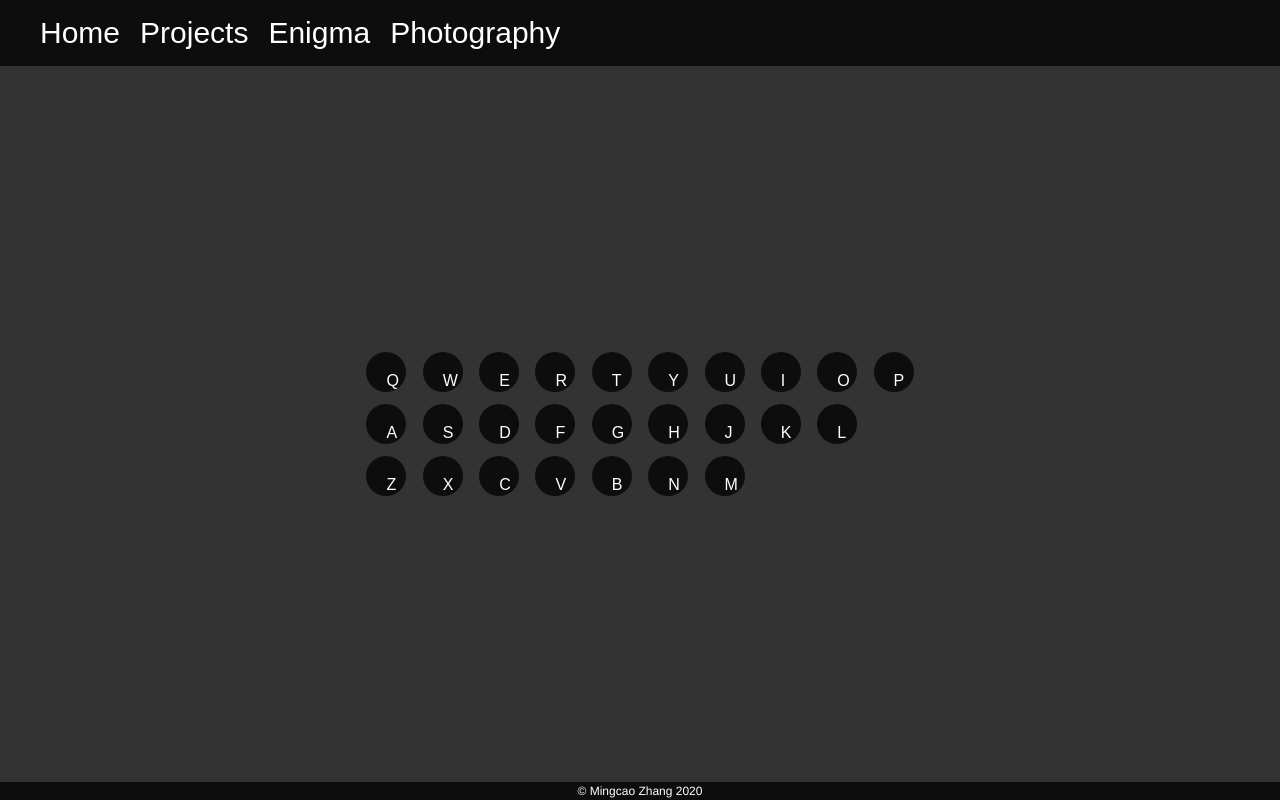
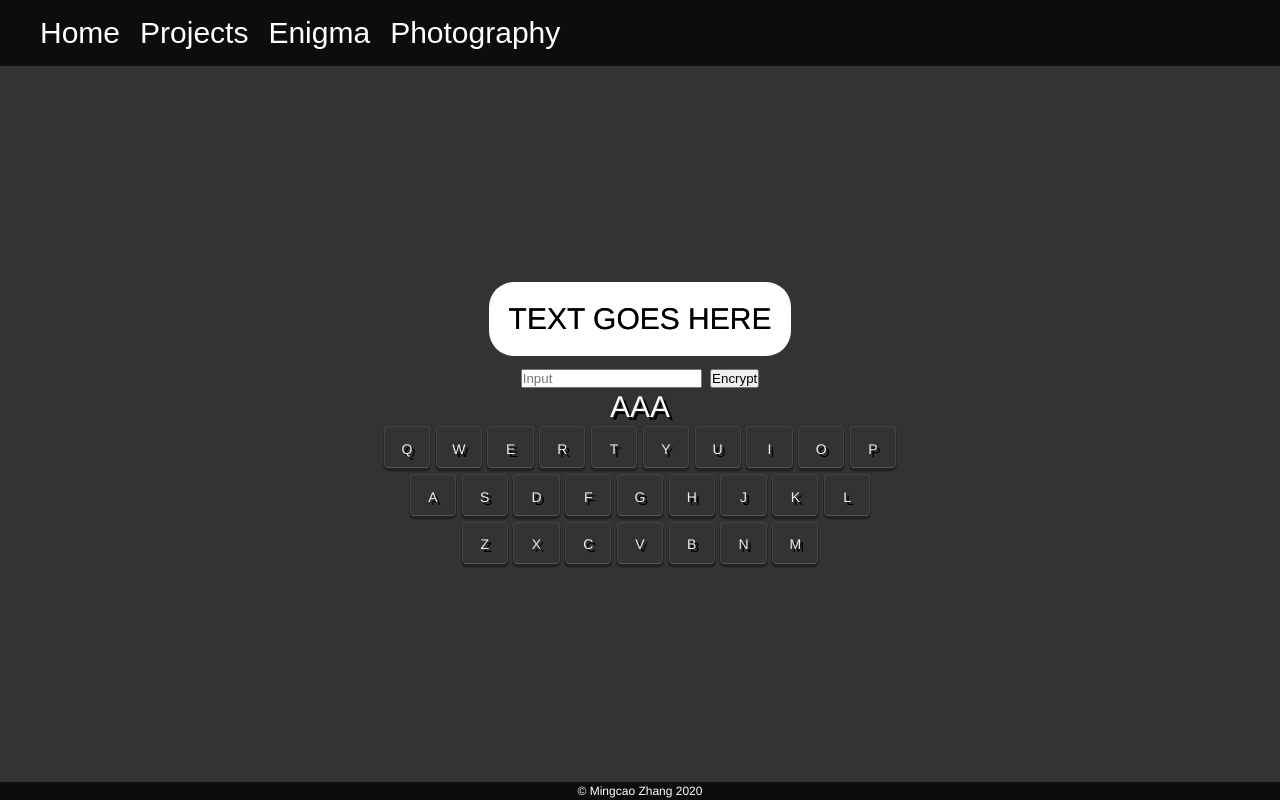
Before and after one commit to mingcaozhang/mingcaozhang.github.io, a plain HTML site: page enigma.html in a window 1280 px wide. Drawn offline with nearby package versions, Linux system fonts and the light colour scheme.

Commit message:
Add enigma machine keyboard + server integration

```diff
--- a/css/styles.css
+++ b/css/styles.css
@@ -128,6 +128,31 @@ main p {
     height: 100%;
 }
 
+.enigmaContainer {
+    display: flex;
+    align-items: center;
+    justify-content: center;
+    flex-direction: column;
+}
+
+#input {
+    flex: auto;
+}
+
+#output {
+    flex: auto;
+    background-color: white;
+    text-shadow: 0px 0px black;
+    color: black;
+    padding: 20px;
+    border-radius: 25px;
+}
+
+.rotors {
+    display: flex;
+    flex-direction: row-reverse;
+}
+
 .enigmakey {
     background-color: #0d0d0d;
     border: 5px;
@@ -154,3 +179,52 @@ main p {
         justify-content: center;
     }
 }
+
+.keyboard {
+    display: flex;
+    flex-direction: column;
+    font-size: 14px;
+}
+
+.keyboard_row {
+    display: inline-flex;
+    align-items: center;
+    justify-content: center;
+    height: 3em;
+    margin: 0.2em;
+}
+
+.keyboard_row .letter {
+    position: relative;
+    background: #333;
+    text-align: center;
+    color: #eee;
+    float: left;
+    border-radius: 0.3em;
+    margin: 0.2em;
+    padding: 0.2em;
+    width: 3.3em;
+    height: 100%;
+    box-sizing: border-box;
+    cursor: pointer;
+    -webkit-user-select: none;
+    border: 1px solid #444;
+    box-shadow: 0 0.2em 0 0.05em #222;
+    border-bottom-color: #555;
+}
+
+.keyboard_row .letter[data-pressed] {
+    background: #2a2a2a;
+    color: #aaa;
+    position: relative;
+    top: 0.2em;
+    box-shadow: 0 0 0 0.05em black;
+}
+
+.letter {
+    line-height: 2.8em;
+}
+
+.keyboard .keyboard_row {
+    text-align: center;
+}
--- a/enigma.html
+++ b/enigma.html
@@ -14,42 +14,21 @@
 <body>
     <div id="header"></div>
     <main>
-        <div>
-            <ul>
-                <ul>
-                    <button class="enigmakey" onclick="encrypt('Q')">Q</button>
-                    <button class="enigmakey" onclick="encrypt('W')">W</button>
-                    <button class="enigmakey" onclick="encrypt('E')">E</button>
-                    <button class="enigmakey" onclick="encrypt('R')">R</button>
-                    <button class="enigmakey" onclick="encrypt('T')">T</button>
-                    <button class="enigmakey" onclick="encrypt('Y')">Y</button>
-                    <button class="enigmakey" onclick="encrypt('U')">U</button>
-                    <button class="enigmakey" onclick="encrypt('I')">I</button>
-                    <button class="enigmakey" onclick="encrypt('O')">O</button>
-                    <button class="enigmakey" onclick="encrypt('P')">P</button>
-                </ul>
-                <ul>
-                    <button class="enigmakey" onclick="encrypt('A')">A</button>
-                    <button class="enigmakey" onclick="encrypt('S')">S</button>
-                    <button class="enigmakey" onclick="encrypt('D')">D</button>
-                    <button class="enigmakey" onclick="encrypt('F')">F</button>
-                    <button class="enigmakey" onclick="encrypt('G')">G</button>
-                    <button class="enigmakey" onclick="encrypt('H')">H</button>
-                    <button class="enigmakey" onclick="encrypt('J')">J</button>
-                    <button class="enigmakey" onclick="encrypt('K')">K</button>
-                    <button class="enigmakey" onclick="encrypt('L')">L</button>
-                </ul>
-                <ul>
-                    <button class="enigmakey" onclick="encrypt('Z')">Z</button>
-                    <button class="enigmakey" onclick="encrypt('X')">X</button>
-                    <button class="enigmakey" onclick="encrypt('C')">C</button>
-                    <button class="enigmakey" onclick="encrypt('V')">V</button>
-                    <button class="enigmakey" onclick="encrypt('B')">B</button>
-                    <button class="enigmakey" onclick="encrypt('N')">N</button>
-                    <button class="enigmakey" onclick="encrypt('M')">M</button>
-                </ul>
-            </ul>
+        <div class="enigmaContainer">
+            <div id="output">TEXT GOES HERE</div>
+            <div id="input">
+                <form id="encrypt" method="post">
+                    <input type="text" id="text" placeholder="Input">
+                    <button type="button" id="encryptSubmit">Encrypt</button>
+                </form>
+            </div>
+            <div class="rotors">
+                <div id="right">A</div>
+                <div id="center">A</div>
+                <div id="left">A</div>
+            </div>
         </div>
+        <div id="keyboard"></div>
     </main>
     <div id="footer"></div>
 </body>
--- /dev/null
+++ b/keyboard.html
@@ -0,0 +1,35 @@
+<h1></h1>
+<div class="keyboard">
+    <div class="keyboard_row">
+        <div class="letter" data-char="Q">Q</div>
+        <div class="letter" data-char="W">W</div>
+        <div class="letter" data-char="E">E</div>
+        <div class="letter" data-char="R">R</div>
+        <div class="letter" data-char="T">T</div>
+        <div class="letter" data-char="Y">Y</div>
+        <div class="letter" data-char="U">U</div>
+        <div class="letter" data-char="I">I</div>
+        <div class="letter" data-char="O">O</div>
+        <div class="letter" data-char="P">P</div>
+    </div>
+    <div class="keyboard_row">
+        <div class="letter" data-char="A">A</div>
+        <div class="letter" data-char="S">S</div>
+        <div class="letter" data-char="D">D</div>
+        <div class="letter" data-char="F">F</div>
+        <div class="letter" data-char="G">G</div>
+        <div class="letter" data-char="H">H</div>
+        <div class="letter" data-char="J">J</div>
+        <div class="letter" data-char="K">K</div>
+        <div class="letter" data-char="L">L</div>
+    </div>
+    <div class="keyboard_row">
+        <div class="letter" data-char="Z">Z</div>
+        <div class="letter" data-char="X">X</div>
+        <div class="letter" data-char="C">C</div>
+        <div class="letter" data-char="V">V</div>
+        <div class="letter" data-char="B">B</div>
+        <div class="letter" data-char="N">N</div>
+        <div class="letter" data-char="M">M</div>
+    </div>
+</div>
--- a/scripts/enigma.js
+++ b/scripts/enigma.js
@@ -1,28 +1,83 @@
-const Fixed_Sequence =
-    Array('A', 'B', 'C', 'D', 'E', 'F', 'G', 'H', 'I', 'J', 'K', 'L', 'M', 'N',
-        'O', 'P', 'Q', 'R', 'S', 'T', 'U', 'V', 'W', 'X', 'Y', 'Z')
-const Rotor_I_Sequence =
-    Array('E', 'K', 'M', 'F', 'L', 'G', 'D', 'Q', 'V', 'Z', 'N', 'T', 'O', 'W',
-        'Y', 'H', 'X', 'U', 'S', 'P', 'A', 'I', 'B', 'R', 'C', 'J')
-const Rotor_II_Sequence =
-    Array('A', 'J', 'D', 'K', 'S', 'I', 'R', 'U', 'X', 'B', 'L', 'H', 'W', 'T',
-        'M', 'C', 'Q', 'G', 'Z', 'N', 'P', 'Y', 'F', 'V', 'O', 'E')
-const Rotor_III_Sequence =
-    Array('B', 'D', 'F', 'H', 'J', 'L', 'C', 'P', 'R', 'T', 'X', 'V', 'Z', 'N',
-        'Y', 'E', 'I', 'W', 'G', 'A', 'K', 'M', 'U', 'S', 'Q', 'O')
-const B_Reflector_Sequence =
-    Array('Y', 'R', 'U', 'H', 'Q', 'S', 'L', 'D', 'P', 'X', 'N', 'G', 'O', 'K',
-        'M', 'I', 'E', 'B', 'F', 'Z', 'C', 'W', 'V', 'J', 'A', 'T')
+$(document).ready(function() {
+    $("#encryptSubmit").click(function() {
+        var text = $("#text").val();
+        submitAjax(text);
+    });
+});
 
-var EnigmaMachine = {
-    encrypt: function(input) {
-        console.log(`Encrypting ${input}`);
+function increment() {
+    var rightRotor = document.getElementById('right');
+    var right = rightRotor.textContent;
+    var centerRotor = document.getElementById('center');
+    var center = centerRotor.textContent;
+    var leftRotor = document.getElementById('left');
+    var left = leftRotor.textContent;
+    if (right === 'Z') {
+        rightRotor.textContent = 'A';
+        if (center === 'Z') {
+            centerRotor.textContent = 'A';
+            if (left === 'Z') {
+                leftRotor.textContent = 'A';
+            } else {
+                leftRotor.textContent = nextChar(left);
+            }
+        } else {
+            centerRotor.textContent = nextChar(center);
+        }
+    } else {
+        rightRotor.textContent = nextChar(right);
     }
-};
+}
 
-function encrypt(input) {
-    if (input === undefined) {
-        console.log(input);
+function nextChar(c) {
+    return String.fromCharCode(c.charCodeAt(0) + 1);
+}
+
+function submitAjax(text) {
+    var text = text;
+    var right = document.getElementById('right').textContent;
+    var center = document.getElementById('center').textContent;
+    var left = document.getElementById('left').textContent;
+    var obj = {};
+    obj.text = text;
+    obj.right = right;
+    obj.center = center;
+    obj.left = left;
+    var json = JSON.stringify(obj);
+    console.log(json);
+
+    var resp = $.ajax({
+        type: "POST",
+        dataType: "text",
+        contentType: "application/json",
+        url: "http://192.168.86.68:8080/encrypt",
+        data: json,
+        success: function(data) {
+            var output = document.querySelector('div#output');
+            output.textContent = data;
+        },
+        failure: function(data) { console.log("Failure."); },
+    });
+}
+
+function getKey(e) {
+    var key = document.body.querySelector('div [data-char="' + e.key.toUpperCase() + '"]')
+    console.log(key);
+    return key;
+}
+
+document.addEventListener('keydown', event => {
+    var key = getKey(event);
+    if (key != null) {
+        key.setAttribute('data-pressed', 'on');
+        increment();
+        submitAjax(event.key.toUpperCase());
     }
-    EnigmaMachine.encrypt(input)
-}
+});
+
+document.addEventListener('keyup', function(e) {
+    var key = getKey(e);
+    if (key != null) {
+        key && key.removeAttribute('data-pressed');
+    }
+});
--- a/scripts/template.js
+++ b/scripts/template.js
@@ -5,3 +5,7 @@ $(document).ready(function() {
 $(document).ready(function() {
     $('#footer').load("footer.html");
 });
+
+$(document).ready(function() {
+    $('#keyboard').load("keyboard.html");
+});
```
